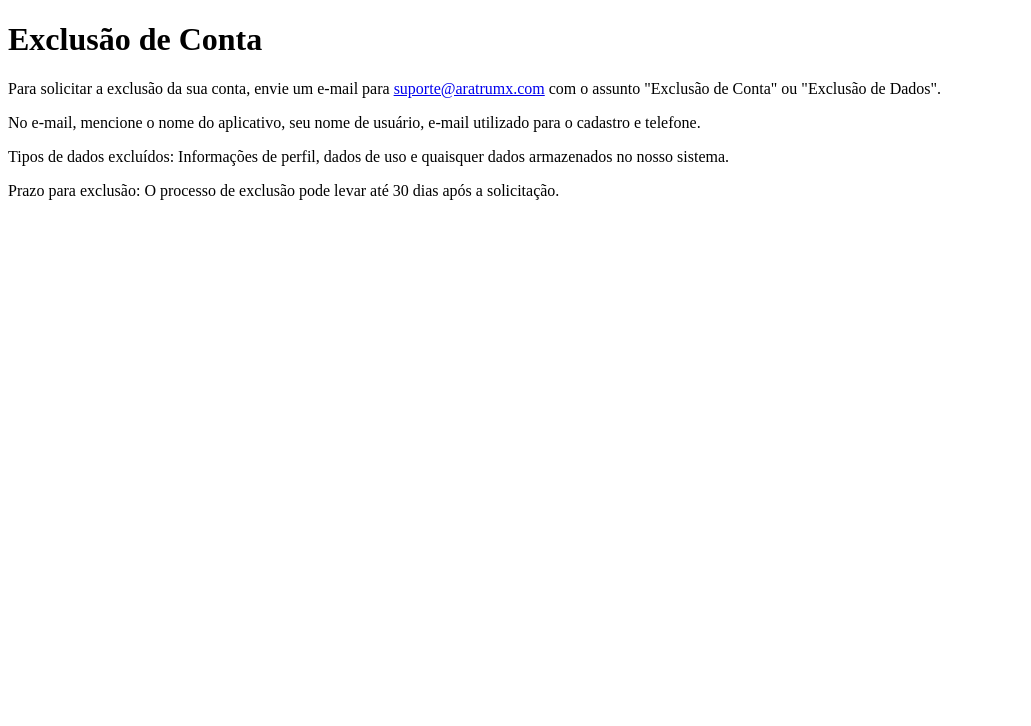
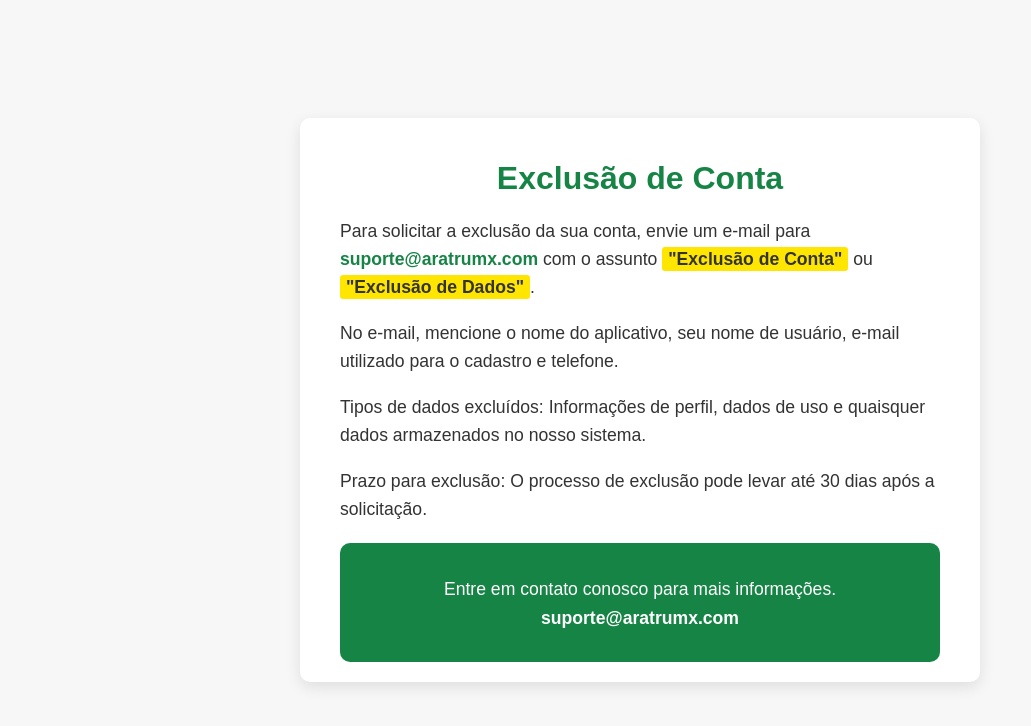
Before and after one commit to Ricvidal/Links-Do-AAP, a plain HTML site: page index.html in a window 1280 px wide. Shown: the whole page, without its empty margins (0-1031 px from the left). Drawn offline with Linux system fonts and the light colour scheme.

Commit message:
Update index.html
Estilização by Sabrina

```diff
--- a/index.html
+++ b/index.html
@@ -4,12 +4,77 @@
     <meta charset="UTF-8">
     <meta name="viewport" content="width=device-width, initial-scale=1.0">
     <title>Exclusão de Conta</title>
+    <style>
+        body {
+            font-family: Arial, sans-serif;
+            background-color: #f7f7f7;
+            color: #333;
+            margin: 0;
+            padding: 0;
+            display: flex;
+            justify-content: center;
+            align-items: center;
+            height: 100vh;
+        }
+        .container {
+            background-color: white;
+            padding: 20px 40px;
+            border-radius: 10px;
+            box-shadow: 0 5px 15px rgba(0, 0, 0, 0.1);
+            max-width: 600px;
+            width: 100%;
+        }
+        h1 {
+            color: #168445;
+            font-size: 2em;
+            margin-bottom: 20px;
+            text-align: center;
+        }
+        p {
+            font-size: 1.1em;
+            line-height: 1.6;
+            margin-bottom: 15px;
+        }
+        a {
+            color: #168445;
+            text-decoration: none;
+            font-weight: bold;
+        }
+        .ae{
+            color: white;
+            text-decoration: none;
+            font-weight: bold;
+        }
+        a:hover {
+            text-decoration: underline;
+        }
+        .highlight {
+            background-color: #ffe600;
+            padding: 2px 6px;
+            border-radius: 3px;
+            font-weight: bold;
+        }
+        .info {
+            background-color: #168445;
+            color: white;
+            padding: 15px;
+            border-radius: 10px;
+            text-align: center;
+            margin-top: 20px;
+        }
+
+    </style>
 </head>
 <body>
-    <h1>Exclusão de Conta</h1>
-    <p>Para solicitar a exclusão da sua conta, envie um e-mail para <a href="mailto:suporte@aratrumx.com">suporte@aratrumx.com</a> com o assunto "Exclusão de Conta" ou "Exclusão de Dados".</p>
-    <p>No e-mail, mencione o nome do aplicativo, seu nome de usuário, e-mail utilizado para o cadastro e telefone.</p>
-    <p>Tipos de dados excluídos: Informações de perfil, dados de uso e quaisquer dados armazenados no nosso sistema.</p>
-    <p>Prazo para exclusão: O processo de exclusão pode levar até 30 dias após a solicitação.</p>
+    <div class="container">
+        <h1>Exclusão de Conta</h1>
+        <p>Para solicitar a exclusão da sua conta, envie um e-mail para <a href="mailto:suporte@aratrumx.com">suporte@aratrumx.com</a> com o assunto <span class="highlight">"Exclusão de Conta"</span> ou <span class="highlight">"Exclusão de Dados"</span>.</p>
+        <p>No e-mail, mencione o nome do aplicativo, seu nome de usuário, e-mail utilizado para o cadastro e telefone.</p>
+        <p>Tipos de dados excluídos: Informações de perfil, dados de uso e quaisquer dados armazenados no nosso sistema.</p>
+        <p>Prazo para exclusão: O processo de exclusão pode levar até 30 dias após a solicitação.</p>
+        <div class="info">
+            <p>Entre em contato conosco para mais informações. <a href="mailto:suporte@aratrumx.com" class="ae">suporte@aratrumx.com</a></p>
+        </div>
+    </div>
 </body>
 </html>
```
